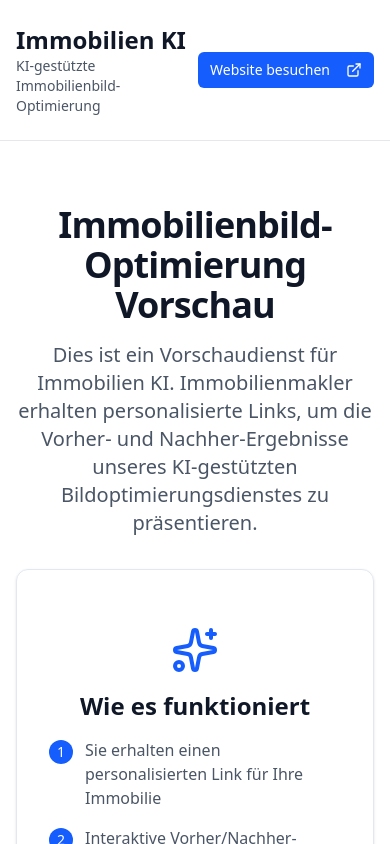
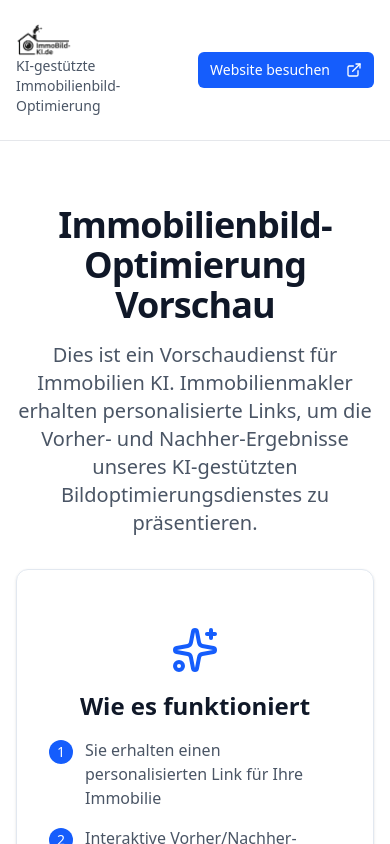
Before and after one commit to davidmroczek/immo-preview-page, a Next.js app: page / in a window 390 px wide. Shown: the top 844 px of the page. Built offline with nearby package versions, Linux system fonts and the light colour scheme.

Commit message:
feat: Add logo from immo-banana-website.pages.dev
- Download logo-wide.webp from banana website
- Replace 'Immobilien KI' text with logo image in both main and preview pages
- Logo set to height 8 (h-8) with auto width for proper scaling

```diff
--- a/src/app/page.tsx
+++ b/src/app/page.tsx
@@ -11,7 +11,7 @@ export default function Home() {
         <div className="max-w-7xl mx-auto px-4 sm:px-6 lg:px-8 py-6">
           <div className="flex items-center justify-between">
             <div>
-              <h1 className="text-2xl font-bold text-gray-900">Immobilien KI</h1>
+              <img src="/logo-wide.webp" alt="Immobilien KI" className="h-8 w-auto" />
               <p className="text-sm text-gray-600">KI-gestützte Immobilienbild-Optimierung</p>
             </div>
             <Button asChild className="bg-blue-600 hover:bg-blue-700 text-white">
--- a/src/app/preview/page.tsx
+++ b/src/app/preview/page.tsx
@@ -111,7 +111,7 @@ function PropertyPreviewContent() {
         <div className="max-w-7xl mx-auto px-4 sm:px-6 lg:px-8 py-6">
           <div className="flex items-center justify-between">
             <div>
-              <h1 className="text-2xl font-bold text-gray-900">Immobilien KI</h1>
+              <img src="/logo-wide.webp" alt="Immobilien KI" className="h-8 w-auto" />
               <p className="text-sm text-gray-600">KI-gestützte Immobilienbild-Optimierung</p>
             </div>
             <Button asChild variant="outline" className="hidden sm:flex">
```
Also changed, not shown: public/logo-wide.webp (added).
